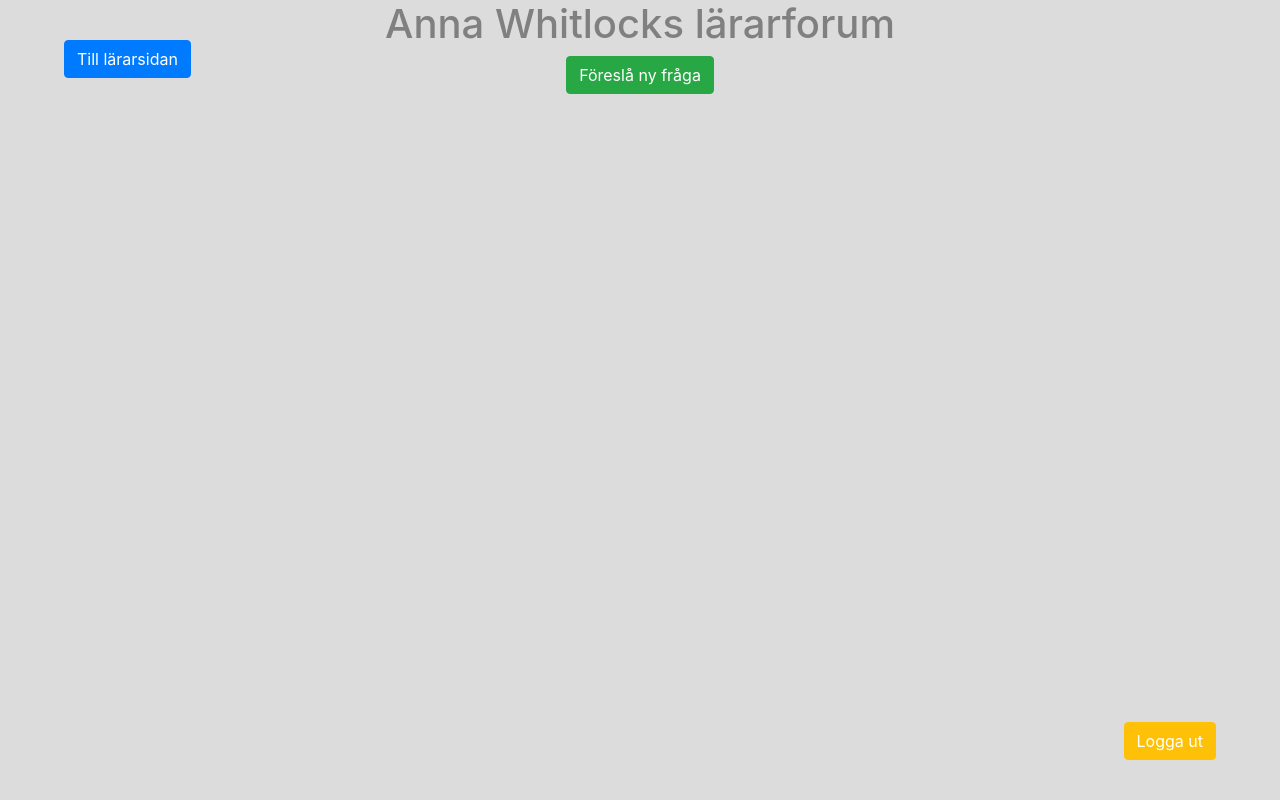
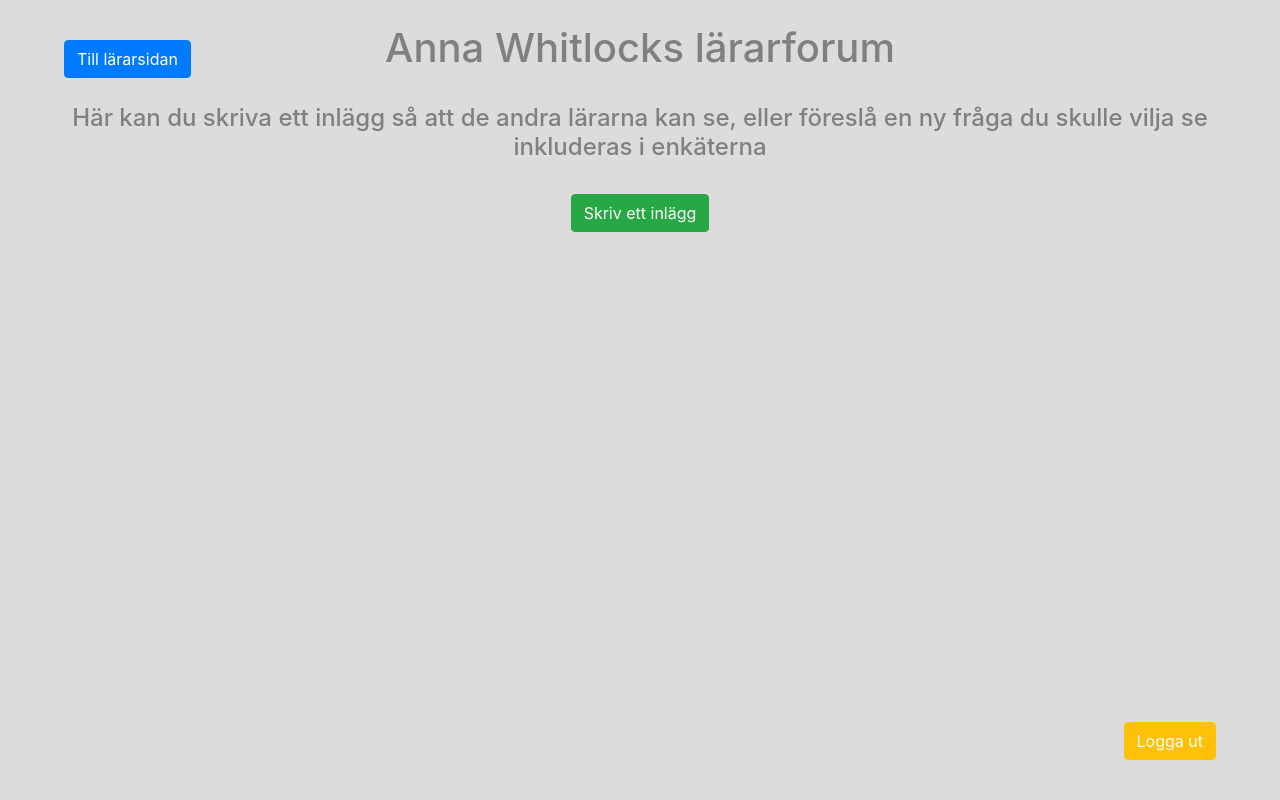
Before and after one commit to learenmarker1/kand, a Django app: page /post/ in a window 1280 px wide. Run offline with Django 3.2, Linux system fonts and the light colour scheme; data comes from the database, SQL or seed files in the repository; both versions use the stored data as it was after the commit; some libraries are stand-ins or nearby versions.

Commit message:
allt klart

```diff
--- a/accounts/templates/accounts/login.html
+++ b/accounts/templates/accounts/login.html
@@ -10,7 +10,7 @@
 <head>
   <meta name="viewport" content="width=device-width, initial-scale=1">
 
-<div class="container-fluid">
+<div class="container-fluid" >
   <div class="row">
     <div class="col-md-6 offset-md-3">
       {% if messages %}
--- a/testapp/models.py
+++ b/testapp/models.py
@@ -57,7 +57,7 @@
 class Poll(models.Model):
     date_from = models.DateTimeField('date from')
     date_to = models.DateTimeField('date to')
-    questions = models.ManyToManyField(Question, editable=False)
+    questions = models.ManyToManyField(Question, editable=True)
 
     def save(self, *args, **kwargs):
         if self.id is None:
--- a/testapp/static/testapp/main.css
+++ b/testapp/static/testapp/main.css
@@ -113,6 +113,7 @@
   Helvetica, Arial, "Lucida Grande", sans-serif;
 }
 
+
 /* Styles for staff views  */
 .resultpage{
   background: gainsboro;
@@ -125,7 +126,6 @@
   font-family: "HelveticaNeue-Light", "Helvetica Neue Light", "Helvetica Neue",
   Helvetica, Arial, "Lucida Grande", sans-serif;
 }
-
 .teacherview{
   text-align: center;
   font-family: "HelveticaNeue-Light", "Helvetica Neue Light", "Helvetica Neue",
@@ -134,7 +134,11 @@
   color: white;
   font-size: 50;
 }
-
+.teacherpost{
+  margin:auto;
+  width: 70%;
+  text-align: left;
+}
 .quarter{
   width:50%;
   height:100%;
--- a/testapp/templates/testapp/index.html
+++ b/testapp/templates/testapp/index.html
@@ -27,7 +27,7 @@
   </div>
 
   <form class=logoutstartpage action="{% url 'accounts:logout'%}?next={{request.path}}">
-  <input type="submit" class="btn btn-warning" value="Logga ut" style="position: fixed;left: 5%;bottom: 5%;" />
+  <input type="submit" class="btn btn-warning" value="Logga ut" style="position: fixed;right: 5%;bottom: 5%;" />
   </form>
 </div>
 
--- a/testapp/templates/testapp/post_list.html
+++ b/testapp/templates/testapp/post_list.html
@@ -4,6 +4,9 @@
         <link rel="stylesheet" href="//maxcdn.bootstrapcdn.com/bootstrap/3.2.0/css/bootstrap-theme.min.css">
         <link href='//fonts.googleapis.com/css?family=Lobster&subset=latin,latin-ext' rel='stylesheet' type='text/css'>
         <link rel="stylesheet" type="text/css" href="{% static 'testapp/main.css' %}">
+
+<div class="container-fluid">
+
 {% block content%}
 
 <div>
@@ -13,18 +16,25 @@
   <form class=logoutresult action="{% url 'accounts:logout'%}?next={{request.path}}">
   <input type="submit" class="btn btn-warning" value="Logga ut" style="color: white; position: fixed;right: 5%;bottom: 5%;" />
   </form>
+    <br>
     <h1>Anna Whitlocks lärarforum</h1>
+    <br>
+    <h4>Här kan du skriva ett inlägg så att de andra lärarna kan se, eller föreslå en ny fråga du skulle vilja se inkluderas i enkäterna </h4>
+<br>
     <form action="{% url 'testapp:post_new' %} "method='get'>
-      <input type="submit" class="btn btn-success" value="Föreslå ny fråga" />
+      <input type="submit" class="btn btn-success" value="Skriv ett inlägg" />
     </form>
 
 </div>
 
 {% for post in posts %}
-    <div>
-        <p>published: {{ post.published_date }} by {{ post.author }}<p>
+    <div class="teacherpost" style="align: center;">
+      <br>
         <h2><a href="{%url 'testapp:post_detail' post.id%}">{{ post.title }}</a></h2>
         <h6>{{ post.text|linebreaksbr }}</h6>
+        <p>published: {{ post.published_date }} by {{ post.author }}<p>
     </div>
 {% endfor %}
 {% endblock %}
+
+</div>
--- a/testapp/templates/testapp/question1.html
+++ b/testapp/templates/testapp/question1.html
@@ -23,7 +23,9 @@
 
 <h1>{{ question.question_text }}</h1>
 
+<div style="color:red;">
 {% if error_message %} <p><strong>{{ error_message }}</strong></p>{% endif %}
+</div>
 
 <form action="{% url 'testapp:answer1' question.id %}" method="post">
 {% csrf_token %}
--- a/testapp/templates/testapp/question2.html
+++ b/testapp/templates/testapp/question2.html
@@ -23,7 +23,9 @@
   </form>
 <h1>{{ question.question_text }}</h1>
 
+<div style="color:red;">
 {% if error_message %} <p><strong>{{ error_message }}</strong></p>{% endif %}
+</div>
 
 <form action="{% url 'testapp:answer2' question.id %}" method="post">
 {% csrf_token %}
--- a/testapp/templates/testapp/question3.html
+++ b/testapp/templates/testapp/question3.html
@@ -22,7 +22,9 @@
   </form>
 <h1>{{ question.question_text }}</h1>
 
+<div style="color:red;">
 {% if error_message %} <p><strong>{{ error_message }}</strong></p>{% endif %}
+</div>
 
 <form action="{% url 'testapp:answer3' question.id %}" method="post">
 {% csrf_token %}
--- a/testapp/templates/testapp/teacherview.html
+++ b/testapp/templates/testapp/teacherview.html
@@ -21,7 +21,7 @@
       <!-- Col2 -->
       <a href="{% url 'accounts:logout'%}?next={{request.path}}">
       <div class="col-md-6 quarter"
-        style="background-color:#554090; height: 50%; padding-top: 100;"> Log out
+        style="background-color:#554090; height: 50%; padding-top: 100;"> Logga ut
       </div>
       </a>
 
@@ -32,7 +32,7 @@
 
       <a href="{% url 'testapp:post_list' %}">
         <div class="col-md-6 quarter"
-        style="background-color:C14A8F; height: 50%; padding-top: 100;"> Föreslå ny fråga
+        style="background-color:C14A8F; height: 50%; padding-top: 100;"> Lärarforum
         </div>
       </a>
 
--- a/testapp/views.py
+++ b/testapp/views.py
@@ -70,7 +70,7 @@
     except (KeyError, Choice.DoesNotExist):
         return render(request, 'testapp/question1.html',{
         'question': question,
-        'error_message': "You didn't select a choice.",
+        'error_message': "Du måste välja ett alternativ.",
         })
     else:
         selected_choice.votes += 1
@@ -89,7 +89,7 @@
     except (KeyError, Choice.DoesNotExist):
         return render(request, 'testapp/question2.htlm',{
         'question': question,
-        'error_message': "You didn't select a choice.",
+        'error_message': "Du måste välja ett alternativ.",
         })
     else:
         selected_choice.votes += 1
@@ -108,7 +108,7 @@
     except (KeyError, Choice.DoesNotExist):
         return render(request, 'testapp/question3.html',{
         'question': question,
-        'error_message': "You didn't select a choice.",
+        'error_message': "Du måste välja ett alternativ.",
         })
     else:
         selected_choice.votes += 1
```
Also changed, not shown: db.sqlite3.
